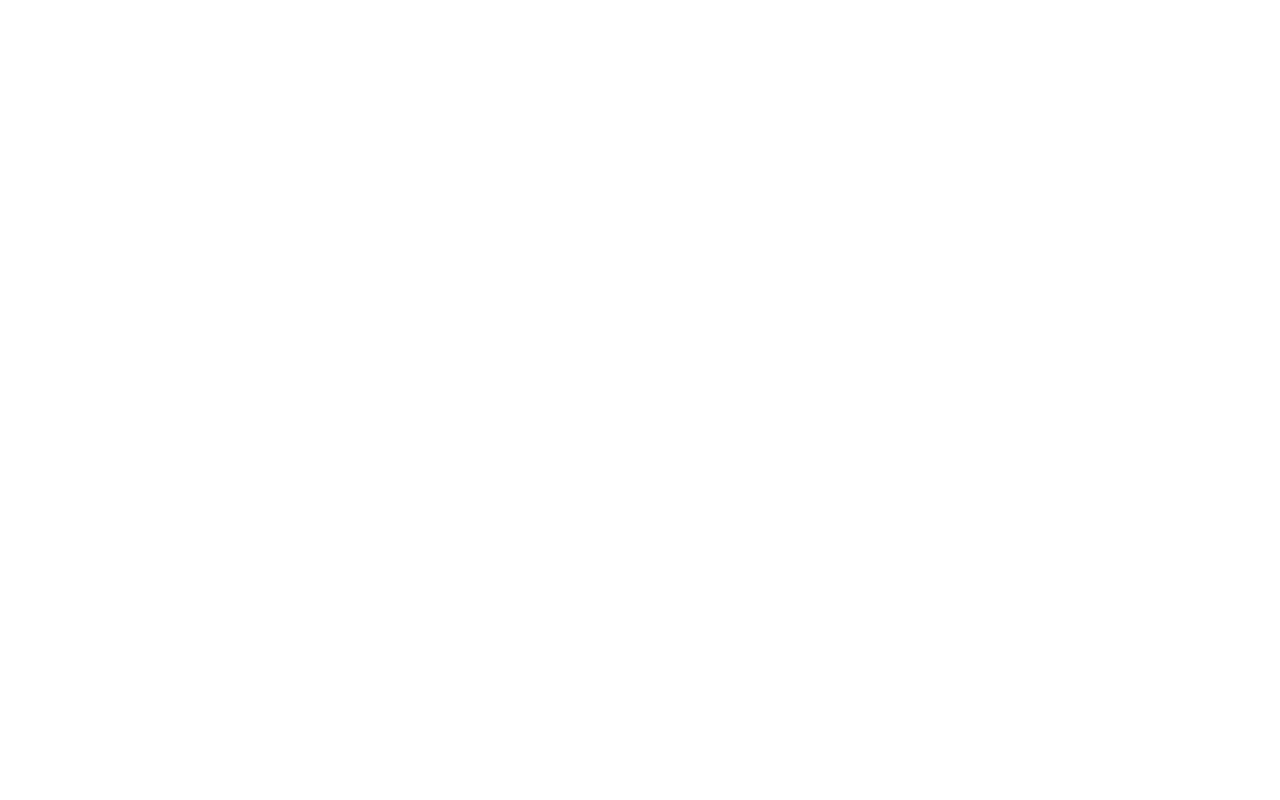
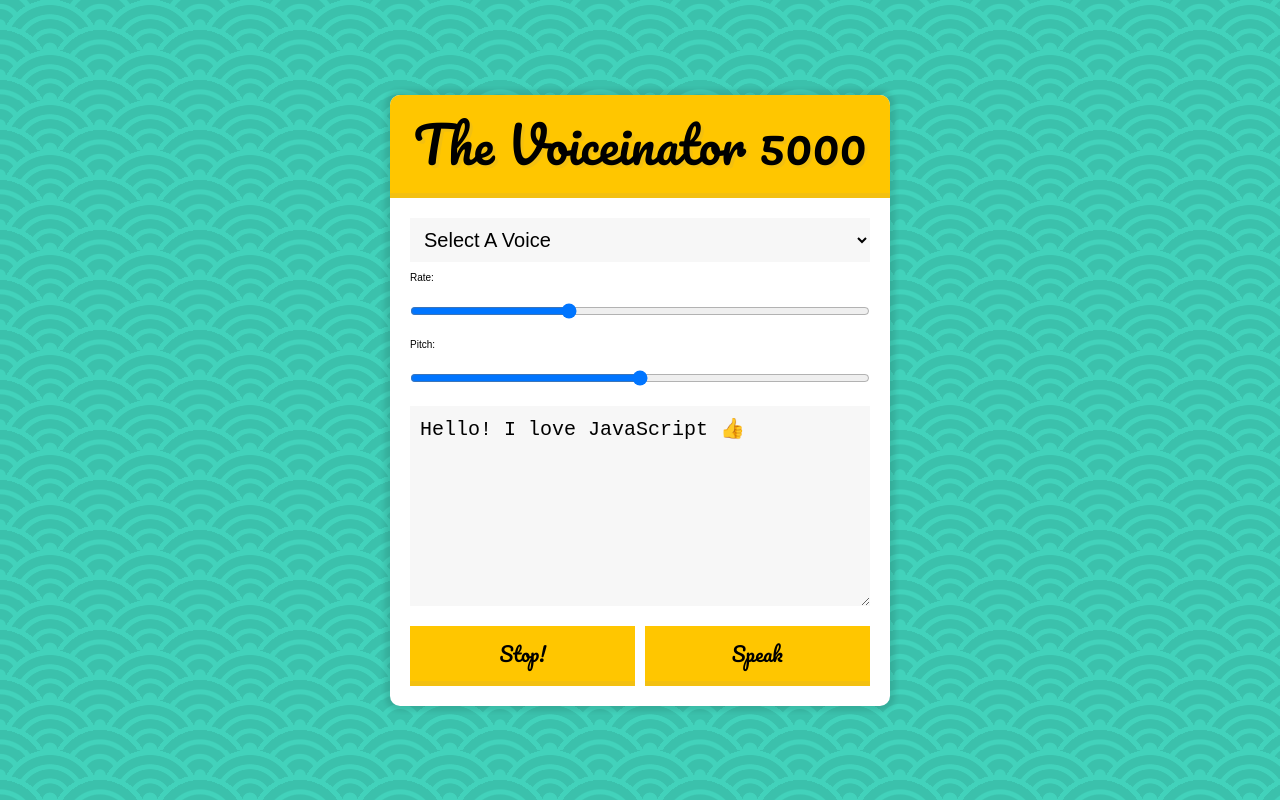
Before and after one commit to sachinm78/js-speech-synth, a plain HTML site: page index.html in a window 1280 px wide. Drawn offline with Linux system fonts and the light colour scheme.

Commit message:
added style and set up for voice synthesizer

```diff
--- a/index.html
+++ b/index.html
@@ -4,9 +4,29 @@
   <meta charset="UTF-8">
   <title>Speech Synthesis</title>
   <link href='https://fonts.googleapis.com/css?family=Pacifico' rel='stylesheet' type='text/css'>
-  <link rel="stylesheet" href="style.css">
+  <link rel="stylesheet" href="./style.css">
 </head>
 <body>
+
+    <div class="voiceinator">
+
+        <h1>The Voiceinator 5000</h1>
+
+        <select name="voice" id="voices">
+          <option value="">Select A Voice</option>
+        </select>
+
+        <label for="rate">Rate:</label>
+        <input name="rate" type="range" min="0" max="3" value="1" step="0.1">
+
+        <label for="pitch">Pitch:</label>
+
+        <input name="pitch" type="range" min="0" max="2" step="0.1">
+        <textarea name="text">Hello! I love JavaScript 👍</textarea>
+        <button id="stop">Stop!</button>
+        <button id="speak">Speak</button>
+
+    </div>
 
 </body>
 
--- a/style.css
+++ b/style.css
@@ -0,0 +1,94 @@
+html {
+    font-size: 10px;
+    box-sizing: border-box;
+}
+
+*, *:before, *:after {
+    box-sizing: inherit;
+}
+
+body {
+    margin: 0;
+    padding: 0;
+    font-family: sans-serif;
+    background-color: #3BC1AC;
+    display: flex;
+    min-height: 100vh;
+    align-items: center;
+
+    background-image:
+    radial-gradient(circle at 100% 150%, #3BC1AC 24%, #42D2BB 25%, #42D2BB 28%, #3BC1AC 29%, #3BC1AC 36%, #42D2BB 36%, #42D2BB 40%, transparent 40%, transparent),
+    radial-gradient(circle at 0    150%, #3BC1AC 24%, #42D2BB 25%, #42D2BB 28%, #3BC1AC 29%, #3BC1AC 36%, #42D2BB 36%, #42D2BB 40%, transparent 40%, transparent),
+    radial-gradient(circle at 50%  100%, #42D2BB 10%, #3BC1AC 11%, #3BC1AC 23%, #42D2BB 24%, #42D2BB 30%, #3BC1AC 31%, #3BC1AC 43%, #42D2BB 44%, #42D2BB 50%, #3BC1AC 51%, #3BC1AC 63%, #42D2BB 64%, #42D2BB 71%, transparent 71%, transparent),
+    radial-gradient(circle at 100% 50%, #42D2BB 5%, #3BC1AC 6%, #3BC1AC 15%, #42D2BB 16%, #42D2BB 20%, #3BC1AC 21%, #3BC1AC 30%, #42D2BB 31%, #42D2BB 35%, #3BC1AC 36%, #3BC1AC 45%, #42D2BB 46%, #42D2BB 49%, transparent 50%, transparent),
+    radial-gradient(circle at 0    50%, #42D2BB 5%, #3BC1AC 6%, #3BC1AC 15%, #42D2BB 16%, #42D2BB 20%, #3BC1AC 21%, #3BC1AC 30%, #42D2BB 31%, #42D2BB 35%, #3BC1AC 36%, #3BC1AC 45%, #42D2BB 46%, #42D2BB 49%, transparent 50%, transparent);
+    background-size:100px 50px;
+}
+
+.voiceinator {
+    padding: 2rem;
+    width: 50rem;
+    margin: 0 auto;
+    border-radius: 1rem;
+    position: relative;
+    background: white;
+    overflow: hidden;
+    z-index: 1;
+    box-shadow: 0 0 5px 5px rgba(0,0,0,0.1);
+}
+
+h1 {
+    width: calc(100% + 4rem);
+    margin: -2rem 0 2rem -2rem;
+    padding: .5rem;
+    background: #ffc600;
+    border-bottom: 5px solid #F3C010;
+    text-align: center;
+    font-size: 5rem;
+    font-weight: 100;
+    font-family: 'Pacifico', cursive;
+    text-shadow: 3px 3px 0 #F3C010;
+}
+
+.voiceinator input,
+.voiceinator button,
+.voiceinator select,
+.voiceinator textarea {
+    width: 100%;
+    display: block;
+    margin: 10px 0;
+    padding: 10px;
+    border: 0;
+    font-size: 2rem;
+    background: #F7F7F7;
+    outline: 0;
+}
+
+textarea {
+    height: 20rem;
+}
+
+input[type="select"] {
+
+}
+
+.voiceinator button {
+    background: #ffc600;
+    border: 0;
+    width: 49%;
+    float: left;
+    font-family: 'Pacifico', cursive;
+    margin-bottom: 0;
+    font-size: 2rem;
+    border-bottom: 5px solid #F3C010;
+    cursor: pointer;
+    position: relative;
+}
+
+.voiceinator button:active {
+    top: 2px;
+}
+
+.voiceinator button:nth-of-type(1) {
+    margin-right: 2%;
+}
```
